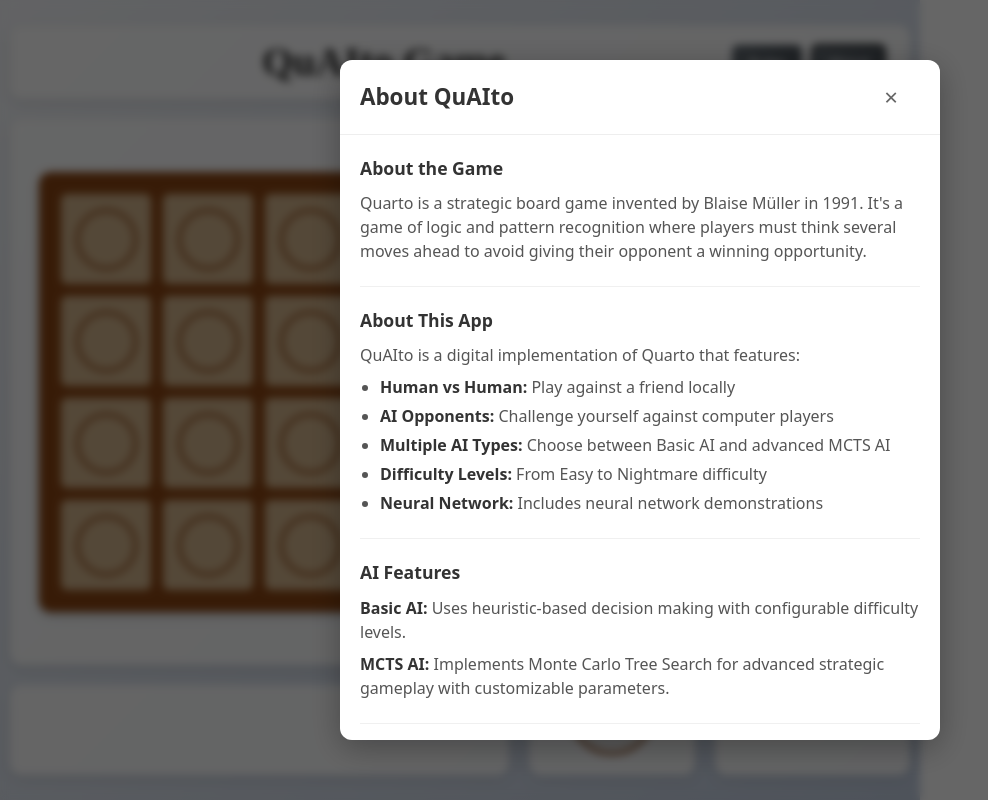
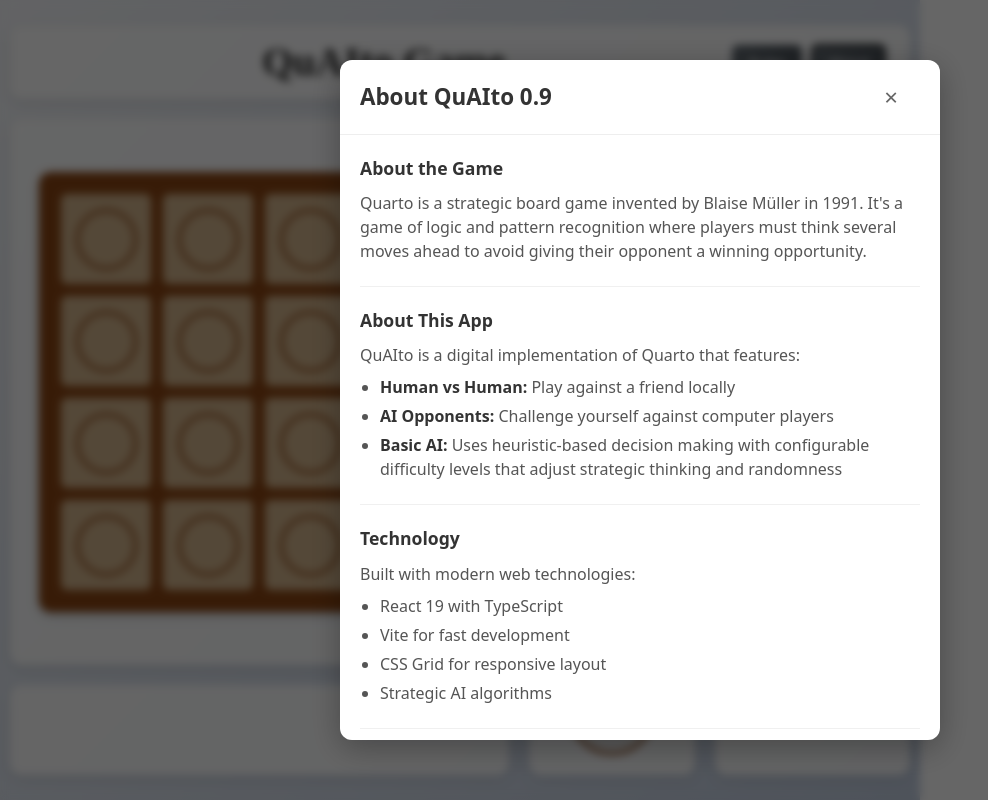
Before and after one commit to dfotland/Quorto-copilot, a React (Vite) app: page / in a window 1280 px wide. Both pictures are taken after a click on the button "About". Shown: the whole page, without its empty margins (0-988 px from the left). Built offline with nearby package versions, Linux system fonts and the light colour scheme.

Commit message:
clean up and improve the about box

```diff
--- a/src/App.tsx
+++ b/src/App.tsx
@@ -649,7 +649,7 @@ function App() {
         <div className="modal-overlay" onClick={() => setShowAbout(false)}>
           <div className="about-modal" onClick={(e) => e.stopPropagation()}>
             <div className="modal-header">
-              <h3>About QuAIto</h3>
+              <h3>About QuAIto 0.9</h3>
               <button
                 className="close-button"
                 onClick={() => setShowAbout(false)}
@@ -670,16 +670,8 @@ function App() {
                 <ul>
                   <li><strong>Human vs Human:</strong> Play against a friend locally</li>
                   <li><strong>AI Opponents:</strong> Challenge yourself against computer players</li>
-                  <li><strong>Multiple AI Types:</strong> Choose between Basic AI and advanced MCTS AI</li>
-                  <li><strong>Difficulty Levels:</strong> From Easy to Nightmare difficulty</li>
-                  <li><strong>Neural Network:</strong> Includes neural network demonstrations</li>
+                  <li><strong>Basic AI:</strong> Uses heuristic-based decision making with configurable difficulty levels that adjust strategic thinking and randomness</li>
                 </ul>
-              </div>
-
-              <div className="about-section">
-                <h4>AI Features</h4>
-                <p><strong>Basic AI:</strong> Uses heuristic-based decision making with configurable difficulty levels.</p>
-                <p><strong>MCTS AI:</strong> Implements Monte Carlo Tree Search for advanced strategic gameplay with customizable parameters.</p>
               </div>
 
               <div className="about-section">
@@ -689,7 +681,7 @@ function App() {
                   <li>React 19 with TypeScript</li>
                   <li>Vite for fast development</li>
                   <li>CSS Grid for responsive layout</li>
-                  <li>Advanced AI algorithms</li>
+                  <li>Strategic AI algorithms</li>
                 </ul>
               </div>
 
@@ -698,9 +690,14 @@ function App() {
                 <ul>
                   <li>Study the available pieces before making your selection</li>
                   <li>Try the different AI difficulty levels to improve your skills</li>
-                  <li>Use the AI Settings to configure the computer opponents</li>
                   <li>Watch for patterns and potential winning lines</li>
+                  <li>Think ahead - consider what pieces you'll have to give your opponent</li>
                 </ul>
+              </div>
+
+              <div className="about-section">
+                <h4>Contact</h4>
+                <p>For suggestions or bugs, email: <strong>fotland@smart-games.com</strong></p>
               </div>
             </div>
           </div>
```
